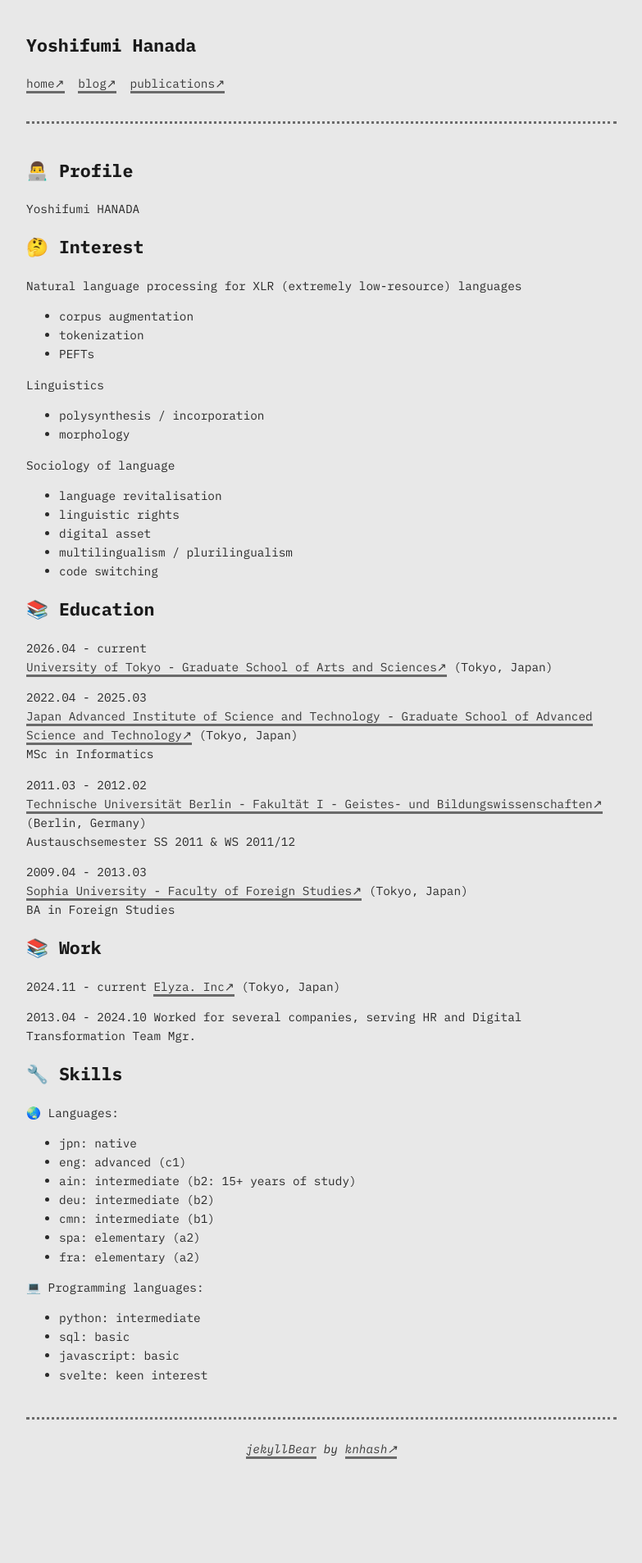
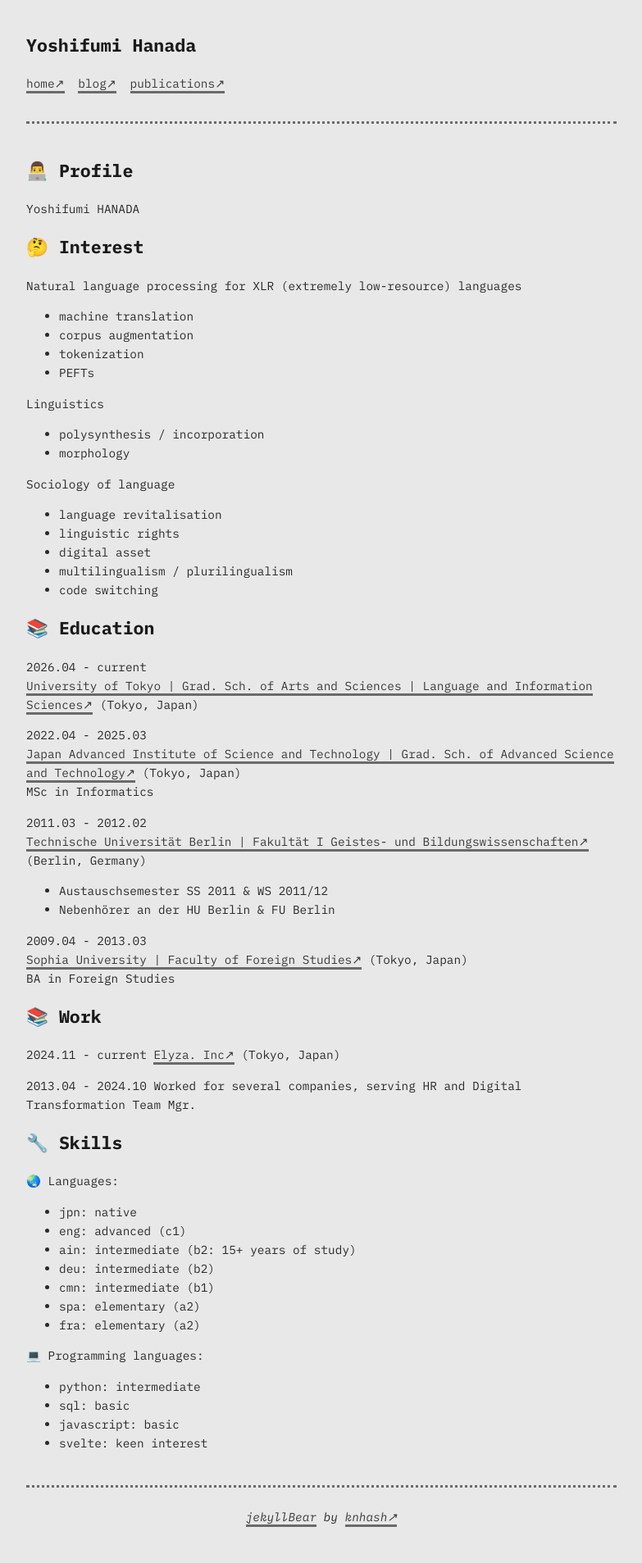
Before and after one commit to nonotoy/nonotoy.github.io, a Jekyll site: the page built from index.md, in a window 1280 px wide. Shown: the whole page at 82% size, without its empty margins (248-1031 px from the left). Built offline with Jekyll 4.4.1, drawn with Linux system fonts in a browser that asks for light colours; before the commit the page ends 1823 px from its top, so only the background shows below that.

Commit message:
update profile

```diff
--- a/index.md
+++ b/index.md
@@ -10,6 +10,7 @@ Yoshifumi HANADA
 
 ## 🤔 Interest
 Natural language processing for XLR (extremely low-resource) languages
+- machine translation
 - corpus augmentation
 - tokenization
 - PEFTs
@@ -27,18 +28,20 @@ Sociology of language
 
 ## 📚 Education
 2026.04 - current
-[University of Tokyo - Graduate School of Arts and Sciences](https://www.c.u-tokyo.ac.jp/index.html) (Tokyo, Japan)
+[University of Tokyo | Grad. Sch. of Arts and Sciences | Language and Information Sciences](https://gamp.c.u-tokyo.ac.jp/index.html) (Tokyo, Japan)
+
 
 2022.04 - 2025.03
-[Japan Advanced Institute of Science and Technology - Graduate School of Advanced Science and Technology](https://www.jaist.ac.jp/index.html) (Tokyo, Japan)
+[Japan Advanced Institute of Science and Technology | Grad. Sch. of Advanced Science and Technology](https://www.jaist.ac.jp/index.html) (Tokyo, Japan)
 MSc in Informatics
 
 2011.03 - 2012.02
-[Technische Universität Berlin - Fakultät I - Geistes- und Bildungswissenschaften](https://www.tu.berlin/) (Berlin, Germany)
-Austauschsemester SS 2011 & WS 2011/12
+[Technische Universität Berlin | Fakultät I Geistes- und Bildungswissenschaften](https://www.tu.berlin/) (Berlin, Germany)
+- Austauschsemester SS 2011 & WS 2011/12
+- Nebenhörer an der HU Berlin & FU Berlin
 
 2009.04 - 2013.03
-[Sophia University - Faculty of Foreign Studies](https://www.sophia.ac.jp/jpn/) (Tokyo, Japan)
+[Sophia University | Faculty of Foreign Studies](https://www.sophia.ac.jp/jpn/) (Tokyo, Japan)
 BA in Foreign Studies
 
 ## 📚 Work
```
Also changed, not shown: 2 other files.
